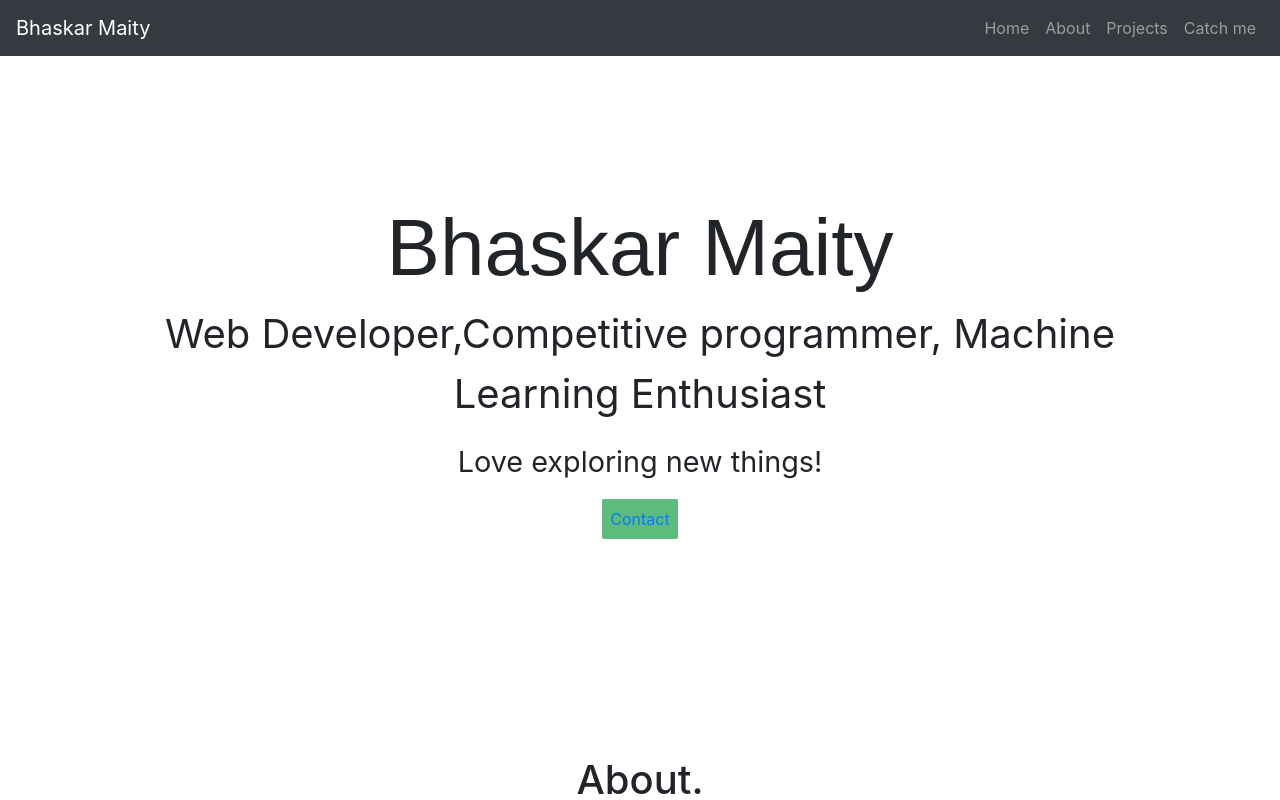
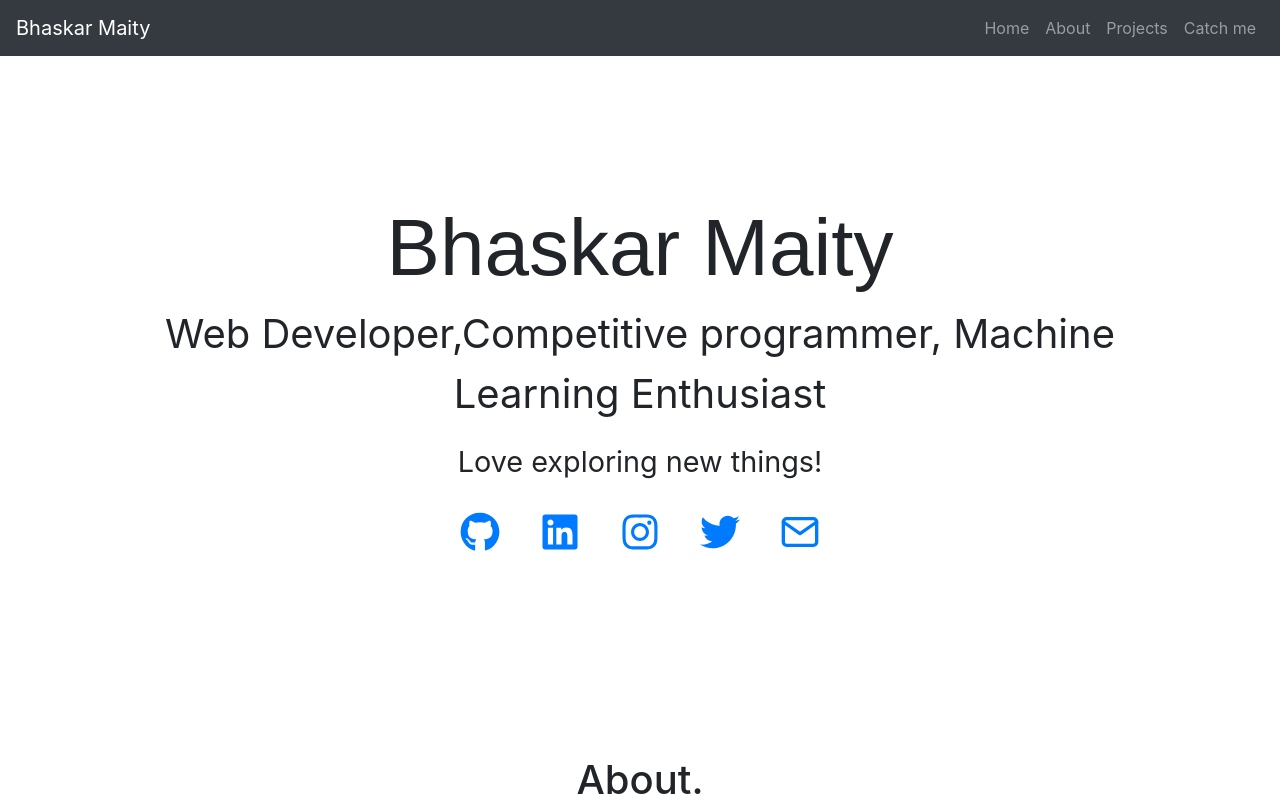
Before and after one commit to Bhaskar-maity/Portfolio, a React (Create React App) app: page / in a window 1280 px wide. Shown: the top 800 px of the page. Built offline with nearby package versions, Linux system fonts and the light colour scheme.

Commit message:
icon add

```diff
--- a/package.json
+++ b/package.json
@@ -12,6 +12,7 @@
     "react": "^16.13.1",
     "react-bootstrap": "^1.4.0",
     "react-dom": "^16.13.1",
+    "react-icons": "^4.1.0",
     "react-reveal": "^1.2.2",
     "react-router": "^5.2.0",
     "react-scripts": "3.4.3"
--- a/src/App.css
+++ b/src/App.css
@@ -89,3 +89,15 @@
   margin-right: auto;
   background-color:#00e699;
 }
+
+/* social icon */
+.social-icons {
+  list-style: none;
+  padding: 0;
+  margin: 0;
+}
+.social-icons li {
+  display: inline-block;
+  margin: 0 .5em;
+  font-size: clamp(1em,3.2vw,2.5em);
+}
--- a/src/components/Header.js
+++ b/src/components/Header.js
@@ -1,7 +1,8 @@
 import React, { Component } from 'react';
 import Fade from 'react-reveal/Fade';
 import data from '../mydata'
-
+import { FaGithub, FaLinkedin, FaInstagram, FaTwitter,  } from "react-icons/fa";
+import { FiMail } from "react-icons/fi";
 
 const Header = () => {
 
@@ -28,7 +29,14 @@ const Header = () => {
                             <br></br>
                             </p>
 
-                            <button className='header-btn' variant="dark"><a href={`mailto:${data.contactEmail}`} rel="noopener noreferrer" >Contact</a></button>
+                            <ul className='social-icons'>
+                                <li><a href=''><FaGithub/></a></li>
+                                <li><a href=''><FaLinkedin/></a></li>
+                                <li><a href=''><FaInstagram/></a></li>
+                                <li><a href=''><FaTwitter/></a></li>
+                                <li><a href=''><FiMail/></a></li>
+
+                            </ul>
 
                     </Fade>
                 </div>
```
Also changed, not shown: 1 other file (tests, documents, lock files or other folders).
